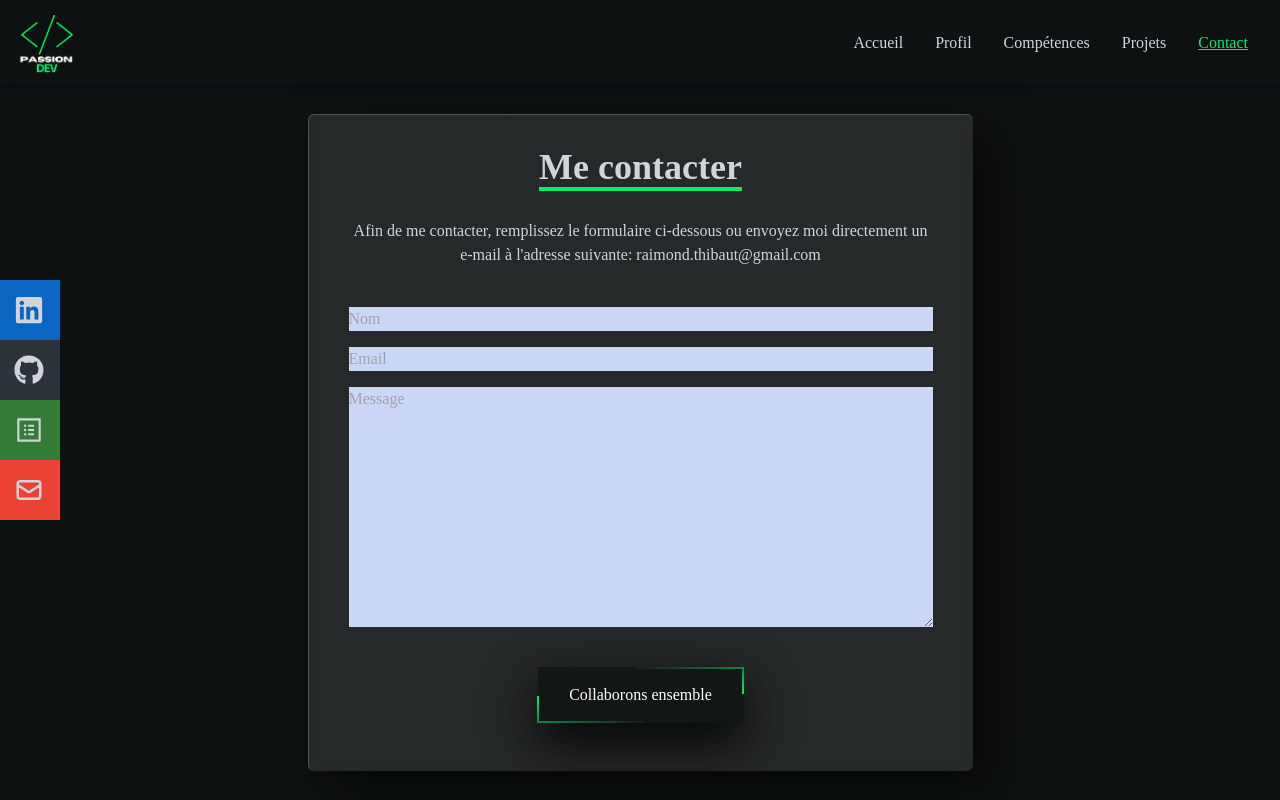
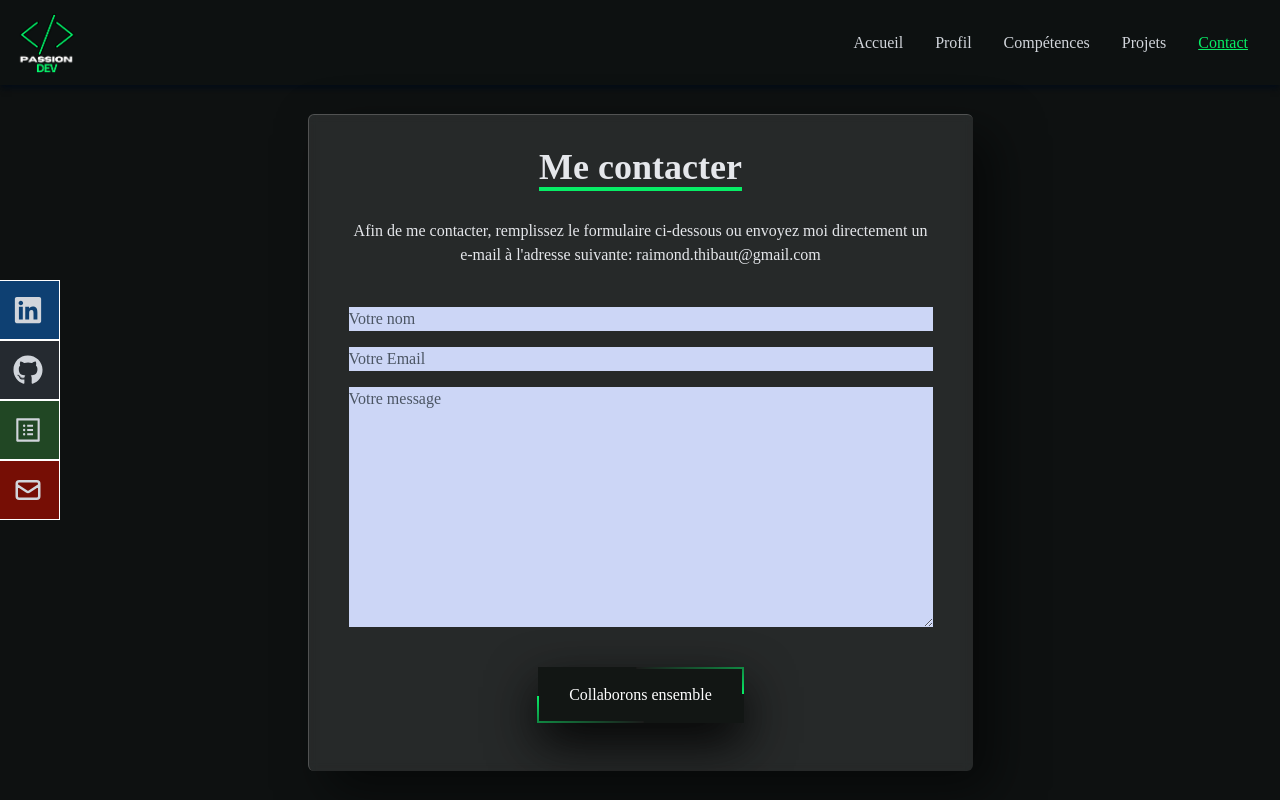
Before and after one commit to ThibautRaimond/portfolio, a React (Create React App) app: page /portfolio/contact in a window 1280 px wide. Built offline with nearby package versions, Linux system fonts and the light colour scheme.

Commit message:
Color-fix
Color fixed for accessibility

```diff
--- a/package.json
+++ b/package.json
@@ -45,6 +45,7 @@
     ]
   },
   "devDependencies": {
+    "@types/react-helmet": "^6.1.11",
     "autoprefixer": "^10.4.12",
     "eslint": "^8.26.0",
     "gh-pages": "^4.0.0",
--- a/src/components/DesktopSocialIcons.jsx
+++ b/src/components/DesktopSocialIcons.jsx
@@ -9,17 +9,17 @@ const DesktopSocialIcons = () => {
 		<nav className="hidden lg:flex fixed flex-col top-[35%] left-0 z-50">
 			<ul>
 				<a
-					alt="Lien vers le linkedin de Thibaut Raimond"
+					aria-label="Lien vers le linkedin de Thibaut Raimond"
 					className="flex justify-between items-center w-full text-gray-300"
 					href="https://www.linkedin.com/in/thibaut-raimond-0a46791ab/"
 					target="_blank"
 					rel="noreferrer"
 				>
 					<li
-						alt="Lien vers mon profil Linkedin"
-						className="w-[160px] h-[60px] flex justify-between items-center ml-[-100px] hover:ml-[-10px] duration-300 bg-[#0A66C2]"
+						aria-label="Lien vers mon profil Linkedin"
+						className="w-[160px] h-[60px] flex justify-between items-center ml-[-100px] hover:ml-[-10px] duration-300 bg-[#0e4072] border border-white border-solid"
 					>
-						Linkedin <FaLinkedin size={30} alt="Logo: Linkedin" />
+						Linkedin <FaLinkedin size={30}/>
 					</li>
 				</a>
 				{/* --- */}
@@ -30,10 +30,10 @@ const DesktopSocialIcons = () => {
 					rel="noreferrer"
 				>
 					<li
-						alt="Lien vers ma page Github"
-						className="w-[160px] h-[60px] flex justify-between items-center ml-[-100px] hover:ml-[-10px] duration-300 bg-[#2d333b] "
+						aria-label="Lien vers ma page Github"
+						className="w-[160px] h-[60px] flex justify-between items-center ml-[-100px] hover:ml-[-10px] duration-300 bg-[#252a30] border border-white border-solid"
 					>
-						Github <FaGithub size={30} className="Logo: Github" />
+						Github <FaGithub size={30} className="Logo: Github"/>
 					</li>
 				</a>
 				{/* --- */}
@@ -44,10 +44,10 @@ const DesktopSocialIcons = () => {
 					rel="noreferrer"
 				>
 					<li
-						alt="Lien vers mon CV en ligne"
-						className="w-[160px] h-[60px] flex justify-between items-center ml-[-100px] hover:ml-[-10px] duration-300 bg-[#347d39] "
+						aria-label="Lien vers mon CV en ligne"
+						className="w-[160px] h-[60px] flex justify-between items-center ml-[-100px] hover:ml-[-10px] duration-300 bg-[#214724] border border-white border-solid"
 					>
-						CV <AiOutlineProfile size={30} alt="Logo: CV" />
+						CV <AiOutlineProfile size={30}/>
 					</li>
 				</a>
 				{/* --- */}
@@ -58,11 +58,10 @@ const DesktopSocialIcons = () => {
 					duration={500}
 				>
 					<li
-						alt="Lien vers la page de contact par mail"
-						className="w-[160px] h-[60px] flex justify-between items-center ml-[-100px] hover:ml-[-10px] duration-300 bg-[#ea4335]"
+						className="w-[160px] h-[60px] flex justify-between items-center ml-[-100px] hover:ml-[-10px] duration-300 bg-[#760E05] border border-white border-solid"
 					>
 						{" "}
-						Email <HiOutlineMail size={30} alt="Logo: mail" />
+						Email <HiOutlineMail size={30}/>
 					</li>
 				</Link>{" "}
 			</ul>
--- a/src/pages/CompetencesPage.jsx
+++ b/src/pages/CompetencesPage.jsx
@@ -18,7 +18,7 @@ const CompetencesPage = () => {
 	return (
 		<motion.div
 			name="Compétences"
-			className="bg-gradient-to-r from[#0e1111] to-transparentbg flex flex-col justify-center items-center text-gray-300 mt-4 "
+			className="bg-gradient-to-r from[#0e1111] to-transparentbg flex flex-col justify-center items-center text-gray-200 mt-4 "
 			initial={{ opacity: 0, scale: 0.5 }}
 			animate={{ opacity: 1, scale: 1 }}
 			transition={{ duration: 0.75 }}
--- a/src/pages/ContactPage.jsx
+++ b/src/pages/ContactPage.jsx
@@ -23,33 +23,33 @@ const Contact = () => {
 					className="flex flex-col max-w-[600px] w-full mx-auto px-2"
 				>
 					<div className="pb-4 text-center">
-						<h2 className="text-4xl font-bold inline border-b-4 border-[#07ed66] text-gray-300">
+						<h2 className="text-4xl font-bold inline border-b-4 border-[#07ed66] text-gray-200">
 							Me contacter
 						</h2>
 
-						<p className="text-gray-300 pt-6 md:pb-6 md:pt-8">
+						<p className="text-gray-200 pt-6 md:pb-6 md:pt-8">
 							Afin de me contacter, remplissez le formulaire ci-dessous ou
 							envoyez moi directement un e-mail à l'adresse suivante:
 							raimond.thibaut@gmail.com
 						</p>
 					</div>
 					<input
-						className="bg-[#ccd6f6]"
+						className="bg-[#ccd6f6] placeholder-gray-600"
 						type="text"
-						placeholder="Nom"
+						placeholder="Votre nom"
 						name="name"
 					/>
 					<input
-						className="my-4 bg-[#ccd6f6]"
+						className="my-4 bg-[#ccd6f6] placeholder-gray-600"
 						type="email"
-						placeholder="Email"
+						placeholder="Votre Email"
 						name="email"
 					/>
 					<textarea
 						name="message"
-						className="bg-[#ccd6f6]"
+						className="bg-[#ccd6f6] placeholder-gray-600"
 						rows="10"
-						placeholder="Message"
+						placeholder="Votre message"
 					></textarea>
 					<div className="flex justify-center">
 						{/* --button-- */}
--- a/src/pages/HomePage.tsx
+++ b/src/pages/HomePage.tsx
@@ -1,3 +1,4 @@
+import React from 'react';
 import { Link } from "react-router-dom";
 import { motion } from "framer-motion";
 import { Helmet } from "react-helmet";
@@ -9,8 +10,7 @@ import "../styles/buttonsStyles.css";
 const HomePage = () => {
 	return (
 		<motion.main
-			name="home"
-			alt="Accueil"
+			/* name="home" */
 			className="flex flex-col justify-center items-center "
 			initial={{ opacity: 0, scale: 0.5 }}
 			animate={{ opacity: 1, scale: 1 }}
@@ -37,12 +37,11 @@ const HomePage = () => {
 						}}
 					/>
 				</h2>
-				<Link to="/portfolio/profil" mooth={true} duration={500}>
+				<Link to="/portfolio/profil" /* smooth={true} duration={500} */>
 					<button
 						className="rightNavButton bg-gradient-to-b from-green-800 to-green-600 text-white border border-1 border-[#3e7c48]
 						hover:border hover:border-1 border-solid hover:border-[#adadad]
 						flex px-6 py-3 my-2 relative"
-						alt="Liens vers la page profil"
 					>
 						<div className="flex">
 							Voir mon profil{" "}
@@ -50,11 +49,9 @@ const HomePage = () => {
 						</div>
 					</button>
 				</Link>
-				{/* cup container */}
 			</div>
 		</motion.main>
 	);
 };
 
 export default HomePage;
-/* test */
--- a/src/pages/ProjetsPage.jsx
+++ b/src/pages/ProjetsPage.jsx
@@ -23,7 +23,7 @@ const ProjetsPage = () => {
 				<meta name="Projets" content="Présentation de mes projets" />
 			</Helmet>
 
-			<div className="bg-gradient-to-r from[#0e1111] to-transparentbg flex flex-col justify-center items-center text-gray-300 mt-4 px-3">
+			<div className="bg-gradient-to-r from[#0e1111] to-transparentbg flex flex-col justify-center items-center text-gray-200 mt-4 px-3">
 				<div className="card rounded-md h-screen-85 max-w-[1000px] m-4 mt-4 p-4 md:p-10 flex flex-col justify-center w-full md:m-0">
 					<div className="flex flex-col items-center ">
 						<h1 className="text-4xl font-bold inline border-b-4 text-gray-300 border-[#07ed66]">
--- /dev/null
+++ b/src/react-app-env.d.ts
@@ -0,0 +1 @@
+/// <reference types="react-scripts" />
```
Also changed, not shown: tsconfig.json (added, +25 -0 lines), 1 other file (tests, documents, lock files or other folders).
